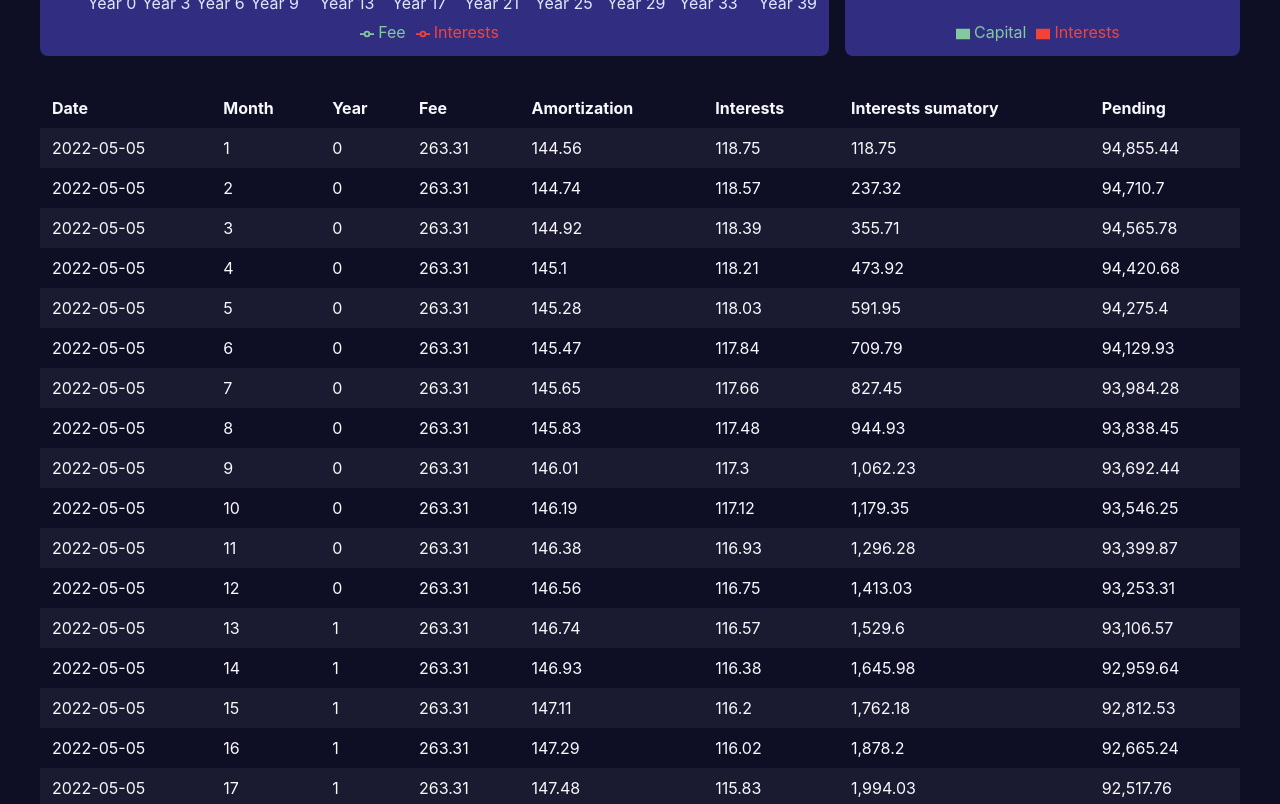
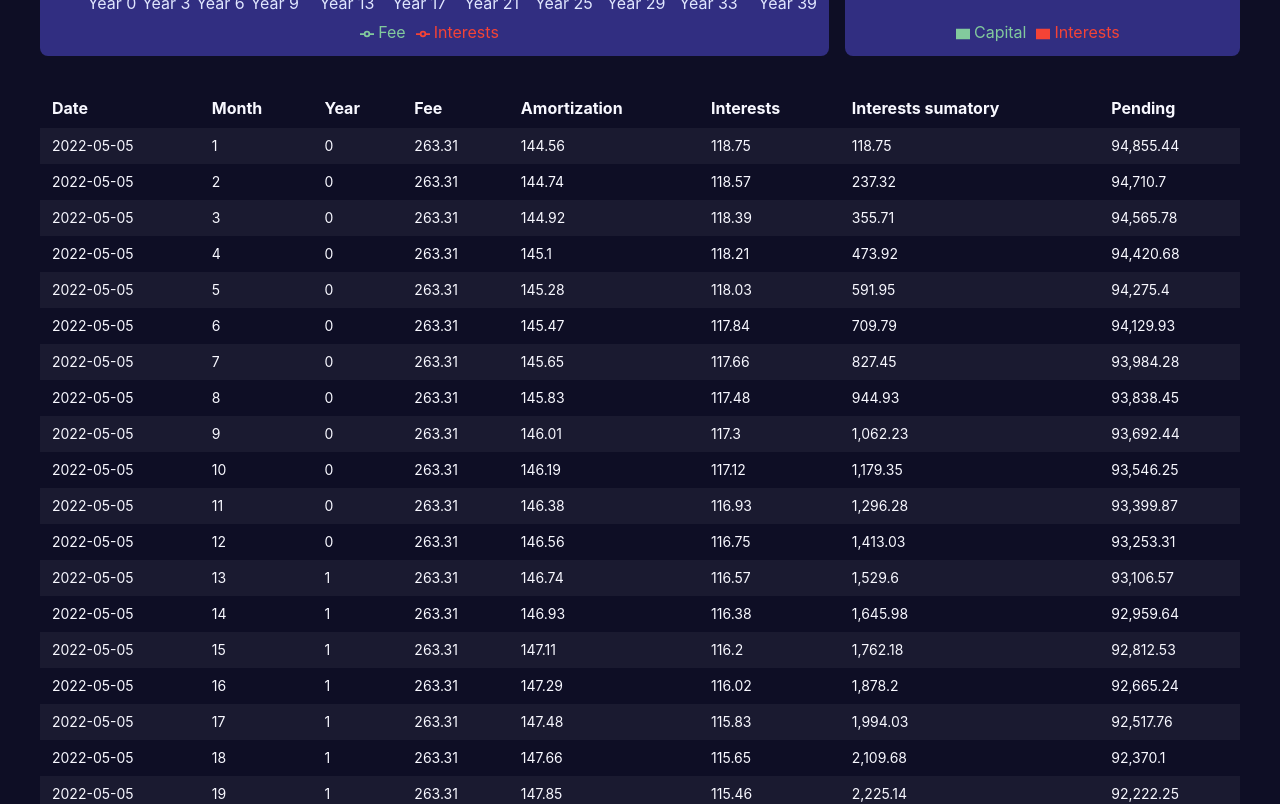
Before and after one commit to emmgfx/rmort, a Next.js app: page / in a window 1280 px wide. Shown: the part 600-1404 px from the top of the page. Built offline with nearby package versions, Linux system fonts and the light colour scheme.

Commit message:
Improve table and seo

```diff
--- a/components/Table.js
+++ b/components/Table.js
@@ -2,8 +2,8 @@ import classNames from "classnames";
 
 const Table = ({ values }) => {
   return (
-    <div className="">
-      <table className="w-full text-left">
+    <div className="overflow-x-auto">
+      <table className="w-full text-left table-auto">
         <thead>
           <tr>
             <th className="px-3 py-2">Date</th>
@@ -21,7 +21,7 @@ const Table = ({ values }) => {
             <tr
               key={index}
               className={classNames(
-                "hover:bg-white/10",
+                "text-sm transition ease-in-out hover:bg-indigo-900 rounded-md overflow-hidden",
                 index % 2 === 0 && "bg-white/5"
               )}
             >
--- a/pages/index.js
+++ b/pages/index.js
@@ -15,6 +15,10 @@ export default function Home() {
     <>
       <Head>
         <title>RMORT - Understand your mortgage</title>
+        <meta
+          name="description"
+          content="Understand how you money can fly away with a mortgage and how much relevant are the periodical amortizations"
+        />
       </Head>
       <div className="container mx-auto p-10">
         <Header />
```
